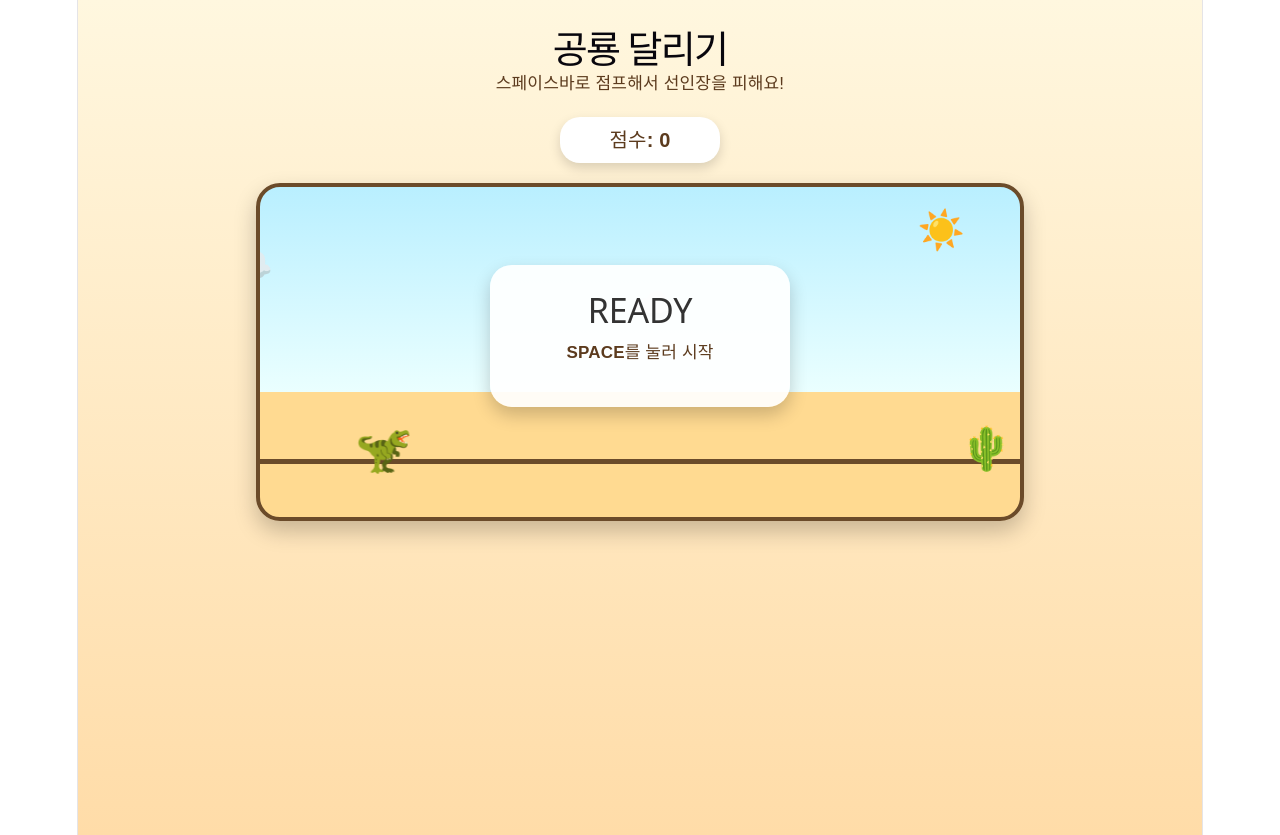
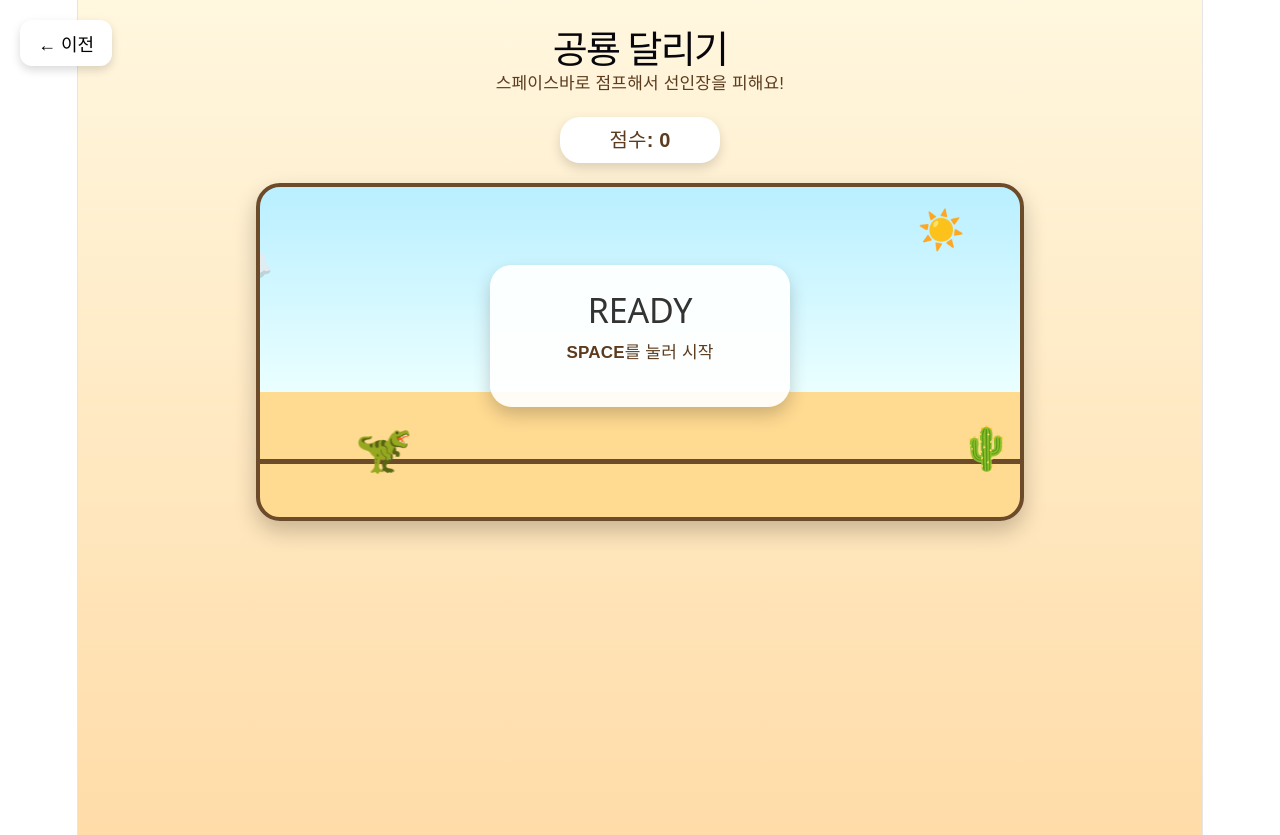
Before and after one commit to Team-KIOSSUK/kiossuk, a React (Vite) app: page /dino in a window 1280 px wide. Built offline with nearby package versions, Linux system fonts and the light colour scheme.

Commit message:
improve Dino game controls

```diff
--- a/src/pages/Games/Dino/Dino.css
+++ b/src/pages/Games/Dino/Dino.css
@@ -147,3 +147,24 @@
 .message-box button:hover {
   background: #ff9f1c;
 }
+.back-btn{
+    position:absolute;
+    top:20px;
+    left:20px;
+
+    padding:10px 18px;
+    border:none;
+    border-radius:12px;
+
+    background:white;
+    cursor:pointer;
+
+    font-size:18px;
+    font-weight:bold;
+
+    box-shadow:0 4px 10px rgba(0,0,0,.15);
+}
+
+.back-btn:hover{
+    transform:scale(1.05);
+}
--- a/src/pages/Games/Dino/Dino.jsx
+++ b/src/pages/Games/Dino/Dino.jsx
@@ -32,6 +32,8 @@ export default function Dino() {
   useEffect(() => {
     const handleKeyDown = (e) => {
       if (e.code !== 'Space') return;
+
+      e.preventDefault();
 
       if (gameState === 'ready' || gameState === 'over') {
         startGame();
@@ -98,6 +100,14 @@ export default function Dino() {
 
   return (
     <div className="dino-page">
+
+        <button
+  className="back-btn"
+  onClick={() => window.history.back()}
+>
+  ← 이전
+</button>
+
       <h1>공룡 달리기</h1>
       <p>스페이스바로 점프해서 선인장을 피해요!</p>
 
```
